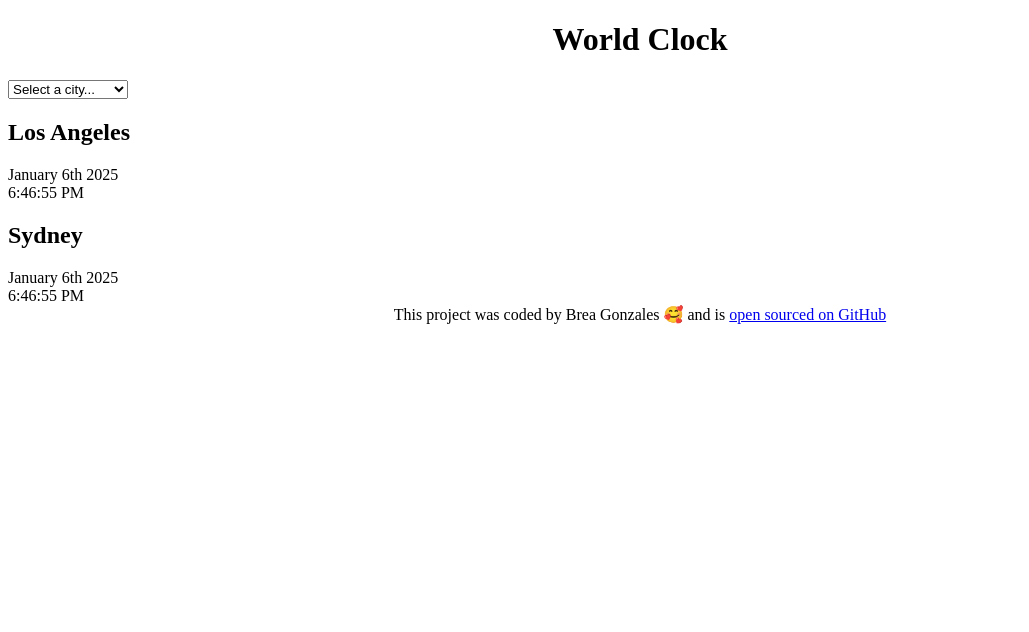
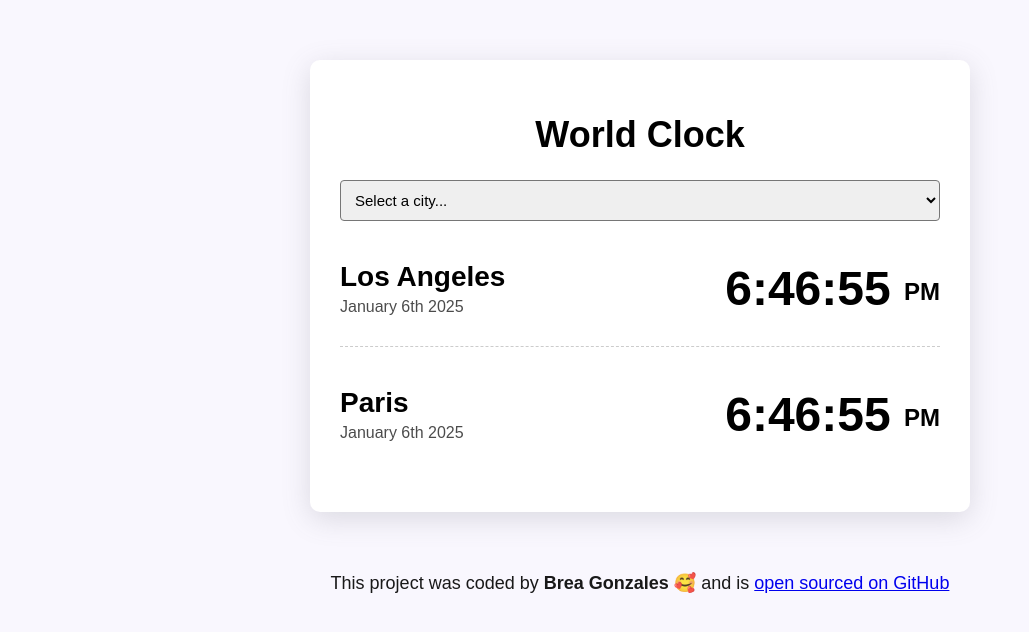
Before and after one commit to Breabg/worldclock, a plain HTML site: page index.html in a window 1280 px wide. Shown: the whole page, without its empty margins (0-1029 px from the left). Drawn offline with Linux system fonts and the light colour scheme.

Commit message:
Styled project with CSS

```diff
--- a/css/style.css
+++ b/css/style.css
@@ -1,7 +1,65 @@
+body {
+    font-family: sans-serif;
+    background-color: #f9f7fe;
+}
+
+.container {
+    max-width: 600px;
+    margin: 60px auto;
+    background: white;
+    padding: 30px;
+    box-shadow: rgba(100, 100, 111, 0.2) 0px 7px 29px 0px;
+    border-radius: 10px;
+
+}
+
+.city {
+    display: flex;
+    margin: 10px 0;
+    justify-content: space-between;
+    padding: 30px 0;
+    border-bottom: 1px dashed rgba(0, 0, 0, 0.2);
+}
+
+.city:last-child {
+    border: none;
+}
+
+.date {
+    opacity: 0.7;
+}
+
+.time {
+    font-size: 48px;
+    font-weight: bold;
+}
+
+.time small {
+    font-size: 24px;
+    vertical-align: middle;
+    line-height: 36px;
+}
+
+select {
+    display: block;
+    width: 100%;
+    font-size: 15px;
+    border-radius: 4px;
+    padding: 10px;
+}
+
 h1 {
     text-align: center;
+    font-size: 36px;
+}
+
+h2 {
+    margin: 0 0 5px;
+    font-size: 28px;
 }
 
 footer {
     text-align: center;
+    font-size: 18px;
+    color: rgba(0, 0, 0, 0.9)
 }
--- a/index.html
+++ b/index.html
@@ -18,18 +18,22 @@
     </select>
 
     <div class="city">
+        <div>
         <h2>Los Angeles</h2>
         <div class="date">January 6th 2025</div>
-        <div class="time">6:46:55 PM</div>
+        </div>
+        <div class="time">6:46:55 <small>PM</small></div>
     </div>
     <div class="city">
-        <h2>Sydney</h2>
-        <div class="date">January 6th 2025</div>
-        <div class="time">6:46:55 PM</div>
+        <div>
+            <h2>Paris</h2>
+            <div class="date">January 6th 2025</div>
+        </div>
+        <div class="time">6:46:55 <small>PM</small></div>
     </div>
     </div>
     <footer>
-        This project was coded by Brea Gonzales 🥰 and is <a href="https://github.com/Breabg/worldclock" target="_blank"> open sourced on GitHub </a>
+        This project was coded by <strong>Brea Gonzales</strong> 🥰 and is <a href="https://github.com/Breabg/worldclock" target="_blank"> open sourced on GitHub </a>
     </footer>
     <script src="javascript/index.js"></script>
 </body>
```
